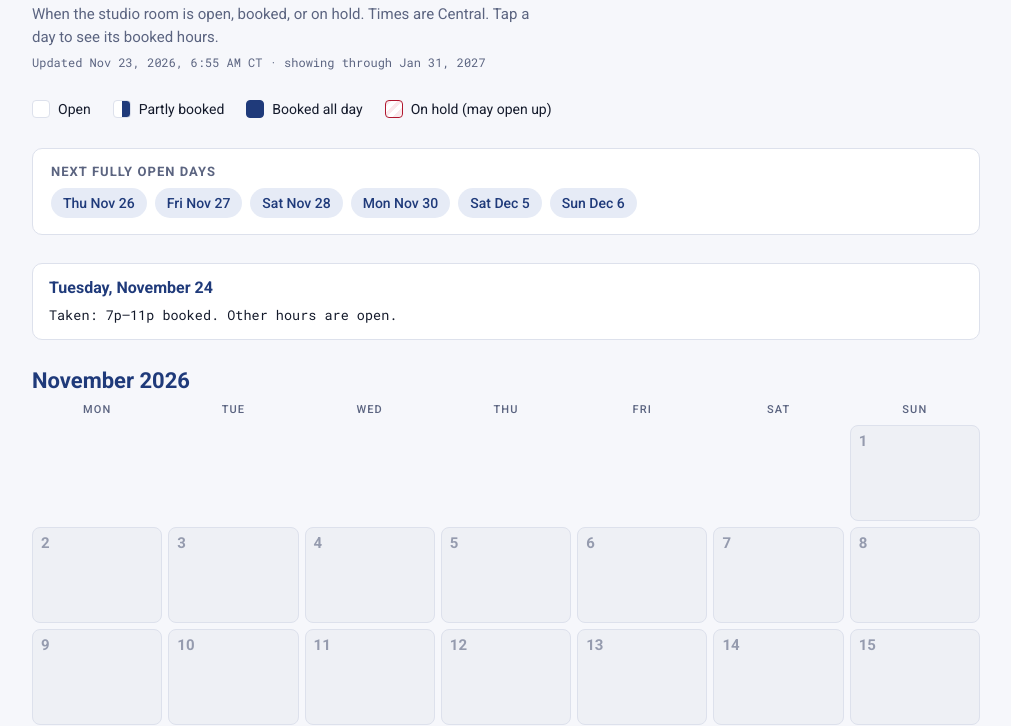
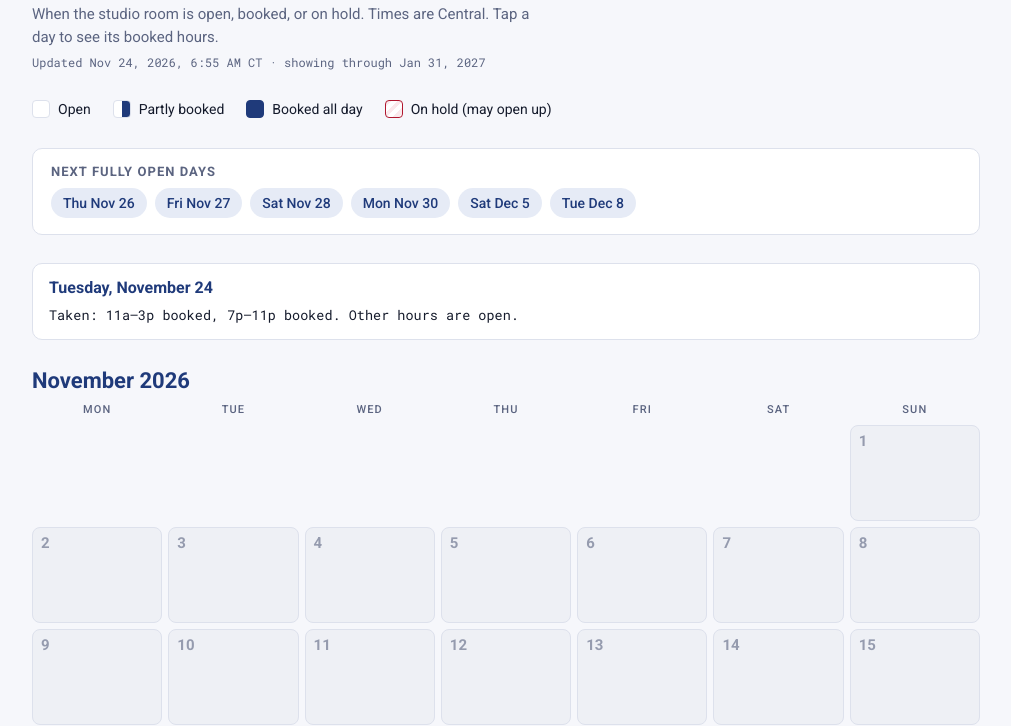
Before and after one commit to SoundfromSpace/sfs-availability, a plain HTML site: page index.html in a window 1280 px wide. Shown: the part 93-819 px from the top of the page, without its empty margins (134-1145 px from the left). Drawn offline with Linux system fonts and the light colour scheme.

Commit message:
Update availability 2026-11-24
Co-Authored-By: Claude Opus 5.5 <noreply@anthropic.com>
Claude-Session: https://claude.ai/code/session_012RB8by3F5uqUMFzEa1Xvc4

```diff
--- a/index.html
+++ b/index.html
@@ -147,18 +147,19 @@ footer strong { color: var(--ink); font-weight: 500; }
    Each day: list of [start, end, kind]; kind "b" = booked, "h" = on hold.
    Use "all" in place of start/end for a whole-day booking or hold. */
 const DATA = {
-  updated: "2026-11-23T06:55:00-06:00",
-  from: "2026-11-23",
+  updated: "2026-11-24T06:55:00-06:00",
+  from: "2026-11-24",
   to: "2027-01-31",
   days: {
-    "2026-11-23": [["10:00","16:00","h"]],
-    "2026-11-24": [["19:00","23:00","b"]],
+    "2026-11-24": [["11:00","15:00","b"],["19:00","23:00","b"]],
     "2026-11-25": [["13:00","16:00","h"]],
     "2026-11-29": [["13:00","17:00","b"]],
     "2026-12-01": [["19:00","23:00","b"]],
     "2026-12-02": [["all","all","h"]],
     "2026-12-03": [["10:00","16:00","h"]],
     "2026-12-04": [["10:00","16:00","h"]],
+    "2026-12-06": [["10:00","18:00","b"]],
+    "2026-12-07": [["14:00","18:00","b"]],
     "2026-12-09": [["all","all","h"]]
   }
 };
```
Also changed, not shown: data.js (+5 -4 lines).
